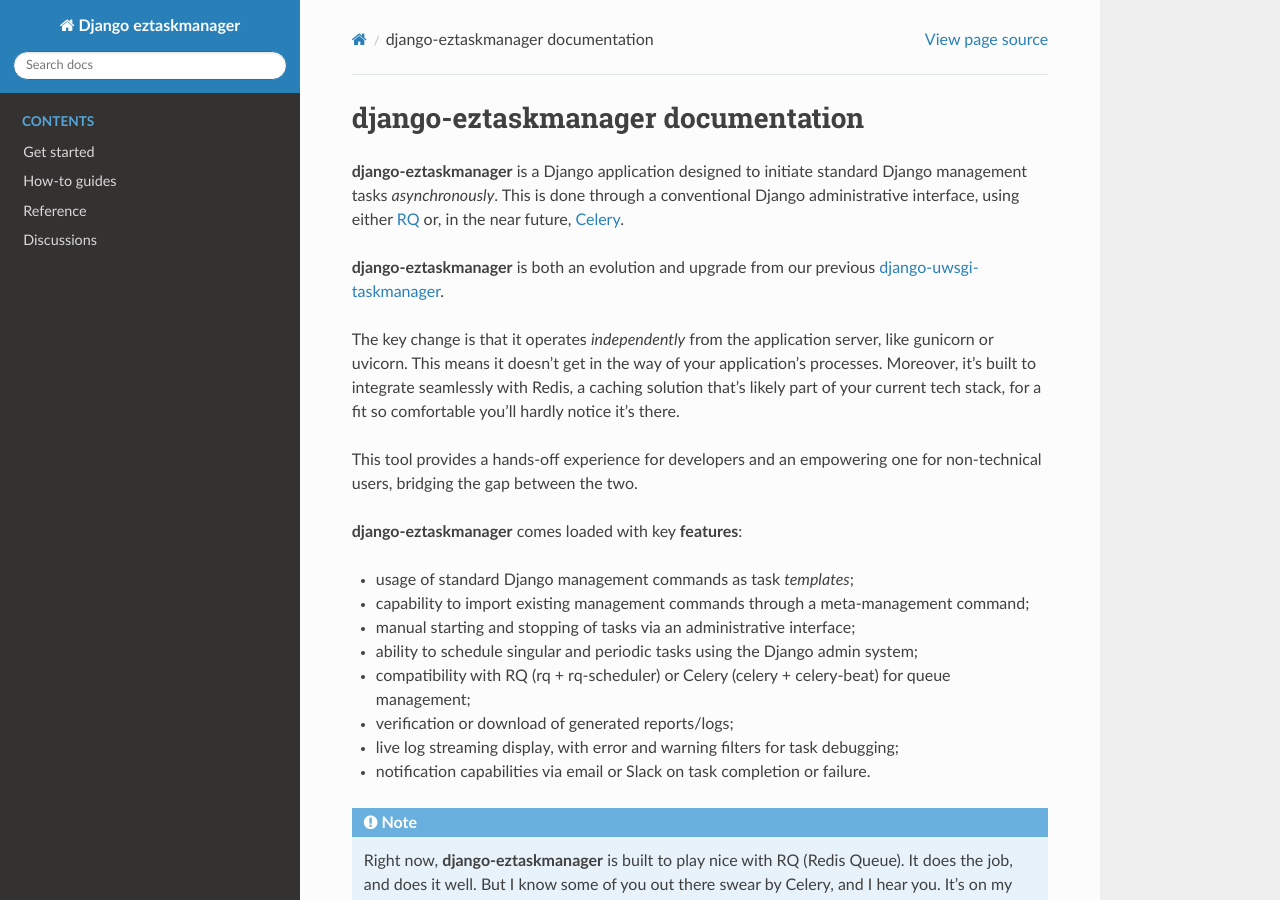
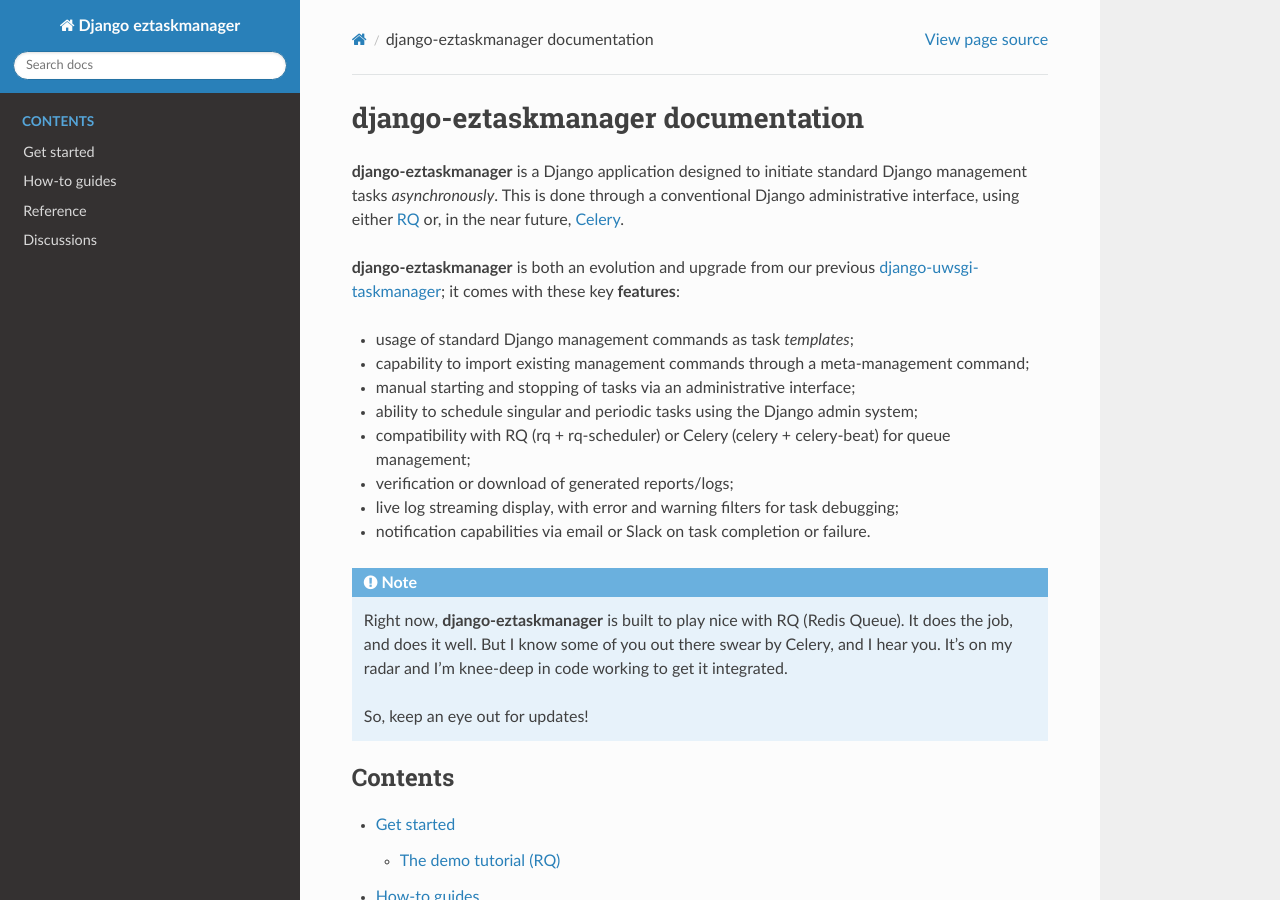
Before and after one commit to openpolis/django-eztaskmanager, a Sphinx documentation site: the page built from docs/index.rst, in a window 1280 px wide and 900 px high. Built offline with Sphinx 7.4.7 and the Read the Docs theme 2.0.0, drawn with Linux system fonts in a browser that asks for light colours.

Commit message:
Simplify introduction in django-eztaskmanager docs
This commit removes complex explainer text from the documentation's main page.

```diff
--- a/docs/index.rst
+++ b/docs/index.rst
@@ -11,17 +11,7 @@
 `Celery`_.
 
 **django-eztaskmanager** is both an evolution and upgrade from
-our previous django-uwsgi-taskmanager_.
-
-The key change is that it operates *independently* from the application server,
-like gunicorn or uvicorn. This means it doesn't get in the way of your application's processes.
-Moreover, it's built to integrate seamlessly with Redis, a caching solution that's likely
-part of your current tech stack, for a fit so comfortable you'll hardly notice it's there.
-
-This tool provides a hands-off experience for developers and an empowering one for non-technical users,
-bridging the gap between the two.
-
-**django-eztaskmanager** comes loaded with key **features**:
+our previous django-uwsgi-taskmanager_; it comes with these key **features**:
 
 - usage of standard Django management commands as task *templates*;
 - capability to import existing management commands through a meta-management command;
```
